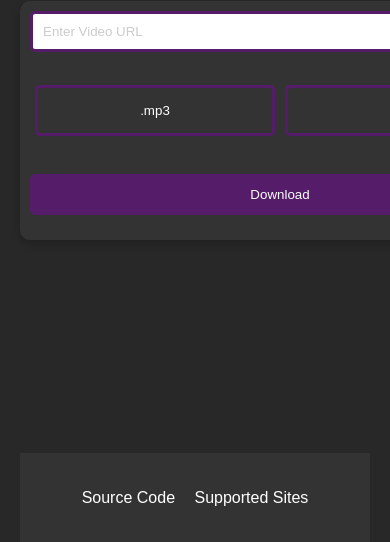
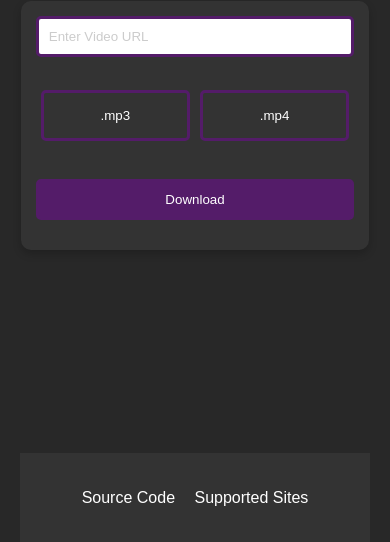
Before and after one commit to spliitbtw/yt-dlpweb, a Flask app: page / in a window 390 px wide; the page is wider, and only the part inside the window is pictured. Shown: the part 270-812 px from the top of that part. Run offline with Flask 3, Linux system fonts and the light colour scheme.

Commit message:
Fix CSS for Mobile

```diff
--- a/static/style.css
+++ b/static/style.css
@@ -7,8 +7,10 @@ body {
 h1 {
     text-align: center;
 }
+
 form {
-    width: 500px; max-width: 500px; margin: 0 auto; padding: 30px; background-color: #333; border-radius: 10px; box-shadow: 0 4px 8px rgba(0, 0, 0, 0.2); position: relative;
+    align-items: center;
+    width: 500px; max-width: 500px;  padding: 15px; background-color: #333; border-radius: 10px; box-shadow: 0 4px 8px rgba(0, 0, 0, 0.2); position: relative; margin: 0 auto;
 }
 label {
     font-weight: bold;
@@ -36,13 +38,16 @@ button:hover {
 input[type="text"]::placeholder {
     color: #ccc;
 }
-@media (max-width: 600px) {
+
+@media screen and (max-width: 600px) {
     form {
-        padding: 10px;
+        width: 91%;
+        max-width: none;
     }
 }
+
 footer {
-    text-align: center; padding: 20px 0; background-color: #333; color: #ffffff; margin-top: auto;
+    text-align: center; padding: 20px; background-color: #333; color: #ffffff; margin-top: auto;
 }
 footer p {
     margin-bottom: 10px;
```
